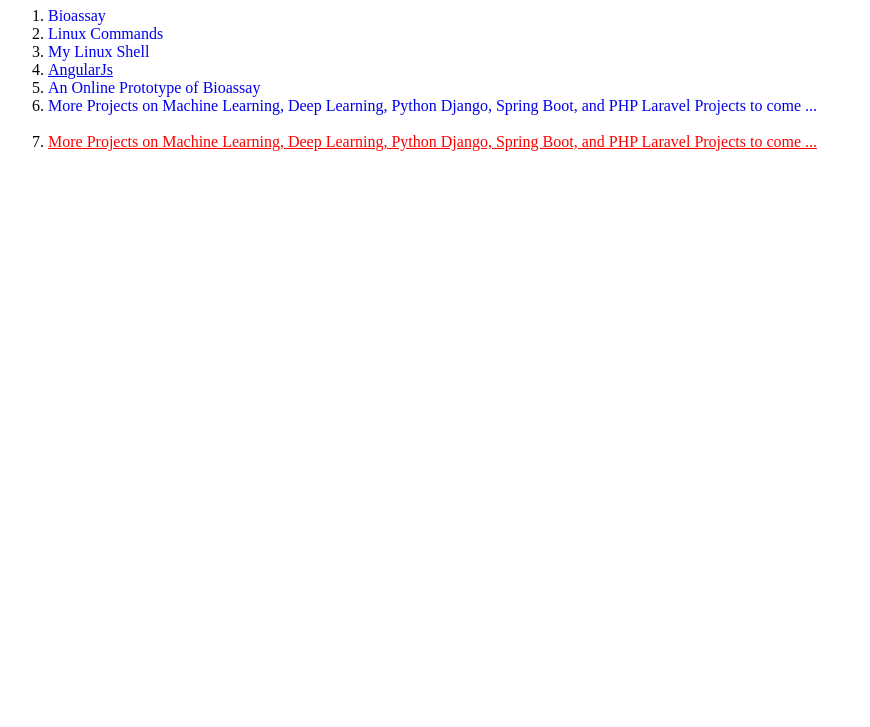
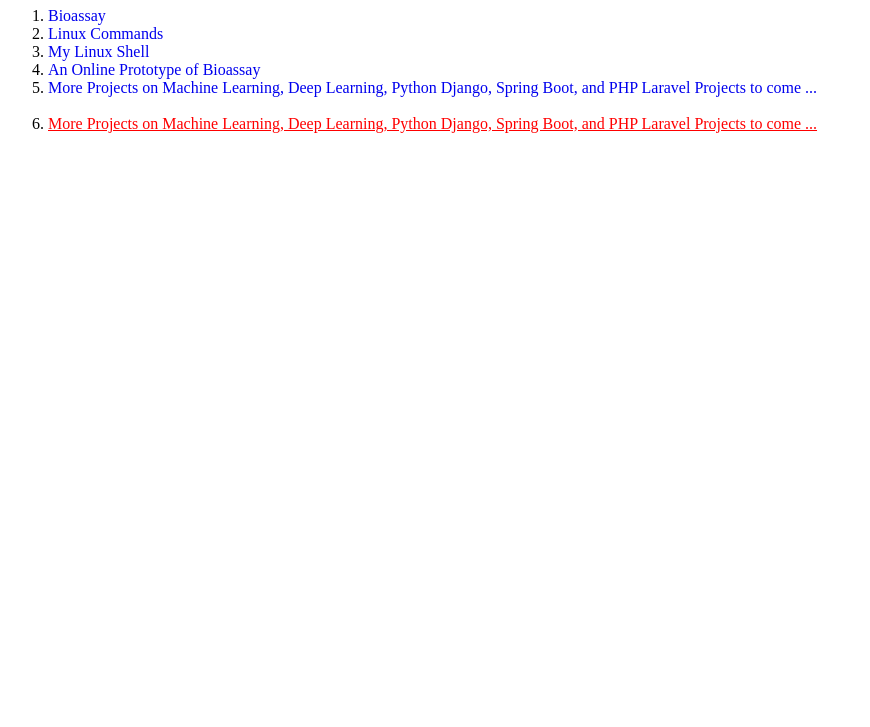
Before and after one commit to zfang2019/zfang2019.github.io, a plain HTML site: page index.html in a window 1280 px wide. Shown: the part 73-800 px from the top of the page, without its empty margins (0-870 px from the left). Drawn offline with Linux system fonts and the light colour scheme.

Commit message:
Update index.html

```diff
--- a/index.html
+++ b/index.html
@@ -12,7 +12,6 @@
     <li><a href=https://github.com/zfang2019/Bioassay style="text-decoration:none">Bioassay </a> </li>
     <li><a href=https://github.com/zfang2019/MyLinuxCommand style="text-decoration:none">Linux Commands</a> </li>
     <li><a href=https://github.com/zfang2019/Linux-Shell style="text-decoration:none">My Linux Shell</a></li>
-    <li><a href="https://github.com/zfang2019/zfang2019.github.io/blob/master/AngularJSIn60MinutesIsh_DanWahlin_May2013.pdf">AngularJs</a></li>
     <li><a href=http://escreen.herokuapp.com style="text-decoration:none">An Online Prototype of Bioassay</a></li>
     <li><a href=# style="text-decoration:none">More Projects on Machine Learning, Deep Learning, Python Django, Spring Boot, and PHP Laravel Projects to come ...</a></li><br/>
     <li><a href=# class="redFont">More Projects on Machine Learning, Deep Learning, Python Django, Spring Boot, and PHP Laravel Projects to come ...</a></li><br/>
```
